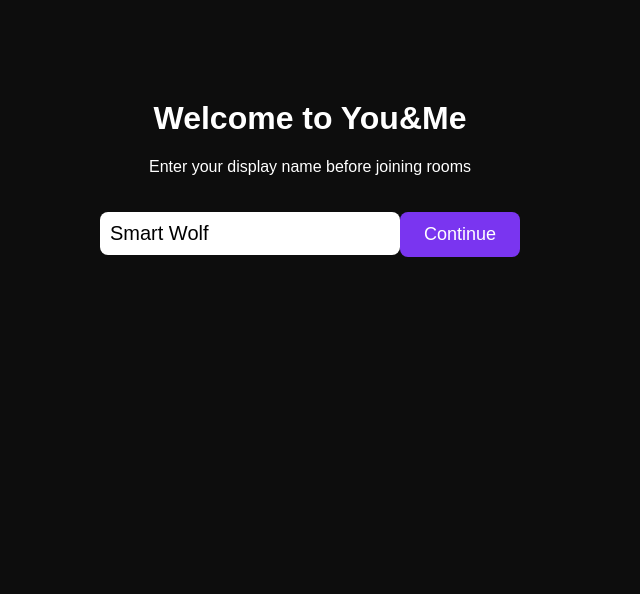
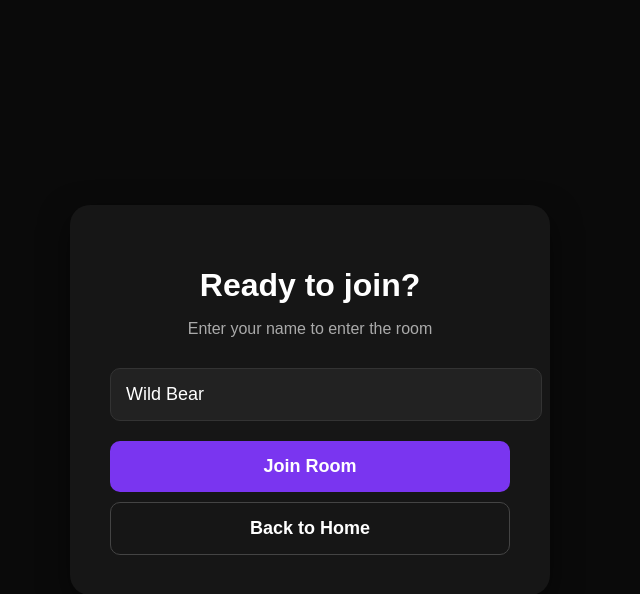
Before and after one commit to santhoshverse/you--me, a React (Vite) app in the folder frontend/: page /room/1 in a window 1280 px wide. Before the commit this address led to /enter. Shown: the top 594 px of the page, without its empty margins (330-970 px from the left). Built offline with nearby package versions, Linux system fonts and the light colour scheme; no server answers.

Commit message:
feat: improve room join flow with name prompt before joining

```diff
--- a/frontend/src/hooks/useWebRTC.js
+++ b/frontend/src/hooks/useWebRTC.js
@@ -10,7 +10,7 @@ export default function useWebRTC() {
   const [screenStream, setScreenStream] = useState(null);
   const [micEnabled, setMicEnabled] = useState(true);
   const [camEnabled, setCamEnabled] = useState(true);
-  const [username] = useState(localStorage.getItem("name") || "Guest");
+  const [username, setUsername] = useState(localStorage.getItem("name") || "Guest");
   const [isHost, setIsHost] = useState(false);
 
   const peerConnections = useRef({});
@@ -198,7 +198,8 @@ export default function useWebRTC() {
 
   // Renamed tryingToJoin -> joinRoom
   // This just sets the INTENT to join. The effect below handles the actual join when ready.
-  function joinRoom(roomId) {
+  function joinRoom(roomId, name) {
+    if (name) setUsername(name);
     roomIdRef.current = roomId;
   }
 
@@ -213,8 +214,8 @@ export default function useWebRTC() {
   async function initSocketJoin(roomId) {
     console.log("🚀 JOINING ROOM:", roomId, "Stream Ready:", !!localStream);
 
-    socket.emit("register", { peerId: peerId.current, username });
-    socket.emit("join-room", { roomId, peerId: peerId.current });
+    socket.emit("register", { peerId: peerId.current, username: username });
+    socket.emit("join-room", { roomId, peerId: peerId.current, username: username });
 
     socket.on("host-update", ({ hostPeerId }) => {
       setIsHost(hostPeerId === peerId.current);
--- a/frontend/src/pages/RoomPage.jsx
+++ b/frontend/src/pages/RoomPage.jsx
@@ -1,4 +1,4 @@
-import React from "react";
+import React, { useState, useEffect } from "react";
 import { useParams, useNavigate } from "react-router-dom";
 import { socket } from "../socket";
 import CouchLayout from "../components/CouchLayout";
@@ -6,21 +6,11 @@ import ChatPanel from "../components/ChatPanel";
 import YouTubePlayer from "../components/YouTubePlayer";
 import SideBar from "../components/SideBar";
 import useWebRTC from "../hooks/useWebRTC";
+import FloatingReactions from "../components/FloatingReactions";
+import { generateRandomName } from "../utils/randomName";
 
-import FloatingReactions from "../components/FloatingReactions";
-
-export default function RoomPage() {
-    const { roomId } = useParams();
-    const navigate = useNavigate();
-
-    // 1. Force name entry if missing
-    React.useEffect(() => {
-        const storedName = localStorage.getItem("name");
-        if (!storedName) {
-            navigate(`/enter?redirect=/room/${roomId}`);
-        }
-    }, [roomId, navigate]);
-
+// --- Sub-component: The actual room content ---
+function RoomContent({ roomId, username }) {
     const {
         localStream,
         peers,
@@ -33,107 +23,82 @@ export default function RoomPage() {
         toggleCam,
         micEnabled,
         camEnabled,
-        username,
         isHost,
         kickPeer
     } = useWebRTC();
 
-    if (!localStorage.getItem("name")) return null; // Wait for redirect
+    const [localVideoUrl, setLocalVideoUrl] = useState(null);
 
-    // No local media state needed anymore - everything is driven by the Universal Player via socket
-    // EXCEPT local file playback which is personal
-    const [localVideoUrl, setLocalVideoUrl] = React.useState(null);
-
-    React.useEffect(() => {
-        joinRoom(roomId);
-    }, [roomId]);
-
-    // ... (rest of code)
+    useEffect(() => {
+        joinRoom(roomId, username);
+    }, [roomId, username]);
 
     function handleURL(url) {
         if (!url) return;
-
-        // Reset local states completely
         setLocalVideoUrl(null);
         if (isSharing) stopScreenShare(roomId);
-
         socket.emit("set-media", {
             roomId,
             media: { type: "url", url }
         });
     }
 
-    // Keep Sidebar callbacks compatible, though they're less critical now
     const handleSelectMedia = (type, payload) => {
         if (type === "file" && payload) {
             const url = URL.createObjectURL(payload);
             setLocalVideoUrl(url);
             if (isSharing) stopScreenShare(roomId);
-
-            // Notify room about the filename so they can sync
-            // Fix: Delay emit slightly to allow React state/refs to update first
             setTimeout(() => {
                 socket.emit("set-media", {
                     roomId,
                     media: { type: "file", filename: payload.name }
                 });
             }, 500);
-
         } else if (type === "screen") {
-            // Screen share logic
             if (isSharing) {
                 stopScreenShare(roomId);
             } else {
-                // If starting screen share, maybe clear other media?
-                // The user said three modes. Let's clear media if starting screen.
                 socket.emit("set-media", { roomId, media: null });
                 startScreenShare(roomId);
             }
         } else {
-            // For buttons that might still be clicked
             const url = prompt("Enter URL:");
             if (url) handleURL(url);
         }
     };
 
-    // Chat State
-    const [messages, setMessages] = React.useState([]);
-    const [chatInput, setChatInput] = React.useState("");
+    const [messages, setMessages] = useState([]);
+    const [chatInput, setChatInput] = useState("");
 
-    React.useEffect(() => {
-        socket.on("chat-message", (msg) => {
-            setMessages(prev => [...prev, msg]);
-        });
-
-        // Listen for remote media changes to clear local file state
-        socket.on("room-state", ({ state }) => {
+    useEffect(() => {
+        const handleChat = (msg) => setMessages(prev => [...prev, msg]);
+        const handleRoomState = ({ state }) => {
             if (state?.media?.type && state.media.type !== "file") {
                 setLocalVideoUrl(null);
             }
-        });
+        };
+
+        socket.on("chat-message", handleChat);
+        socket.on("room-state", handleRoomState);
 
         return () => {
-            socket.off("chat-message");
-            socket.off("room-state");
+            socket.off("chat-message", handleChat);
+            socket.off("room-state", handleRoomState);
         }
-    }, [socket]);
+    }, []);
 
     function sendMessage() {
         if (!chatInput.trim()) return;
-
         socket.emit("chat-message", {
             roomId,
             message: chatInput,
-            username: localStorage.getItem("name") || "Guest",
+            username: username
         });
-
         setChatInput("");
     }
 
     return (
         <div style={{ display: "flex", height: "100vh", width: "100vw", overflow: "hidden" }}>
-
-            {/* Left: Chat Panel */}
             <ChatPanel
                 messages={messages}
                 chatInput={chatInput}
@@ -145,10 +110,7 @@ export default function RoomPage() {
                 peers={peers}
             />
 
-            {/* Center: Main Content Area */}
             <div style={{ flex: 1, display: "flex", flexDirection: "column", position: "relative" }}>
-
-                {/* URL Input Bar */}
                 <div style={{ background: "#111", padding: "10px", textAlign: "center" }}>
                     <input
                         type="text"
@@ -156,7 +118,7 @@ export default function RoomPage() {
                         onKeyDown={(e) => {
                             if (e.key === "Enter") {
                                 handleURL(e.target.value);
-                                e.target.value = ""; // Clear input after send
+                                e.target.value = "";
                             }
                         }}
                         style={{
@@ -172,13 +134,8 @@ export default function RoomPage() {
                     />
                 </div>
 
-                {/* Media Area (Universal Player) */}
                 <div style={{ flex: 1, background: "black", position: "relative", display: "flex", alignItems: "center", justifyContent: "center", overflow: "hidden" }}>
-
-                    {/* Floating Reactions Overlay */}
                     <FloatingReactions roomId={roomId} />
-
-                    {/* The Universal Player */}
                     <YouTubePlayer
                         roomId={roomId}
                         localVideoUrl={localVideoUrl}
@@ -186,7 +143,6 @@ export default function RoomPage() {
                         isHost={isHost}
                     />
 
-                    {/* Screen Share Overlay (Preserving functionality if active) */}
                     {screenStream && (
                         <div style={{ position: "absolute", top: 0, left: 0, width: "100%", height: "100%", zIndex: 10, background: "black" }}>
                             <video
@@ -201,7 +157,6 @@ export default function RoomPage() {
                     )}
                 </div>
 
-                {/* Avatars at Bottom */}
                 <div style={{ height: "180px" }}>
                     <CouchLayout
                         localStream={localStream}
@@ -213,7 +168,6 @@ export default function RoomPage() {
                 </div>
             </div>
 
-            {/* Right: Sidebar (Slim) */}
             <SideBar
                 toggleMic={toggleMic}
                 toggleCam={toggleCam}
@@ -227,3 +181,132 @@ export default function RoomPage() {
         </div>
     );
 }
+
+// --- Main Page Wrapper ---
+export default function RoomPage() {
+    const { roomId } = useParams();
+    const navigate = useNavigate();
+
+    const [hasJoined, setHasJoined] = useState(false);
+    const [name, setName] = useState(localStorage.getItem("name") || "");
+    const [tempName, setTempName] = useState(localStorage.getItem("name") || generateRandomName());
+    const [isRegistering, setIsRegistering] = useState(false);
+
+    // If already joined (e.g. state persists or we just clicked), show room
+    if (hasJoined && name) {
+        return <RoomContent roomId={roomId} username={name} />;
+    }
+
+    const handleJoin = async () => {
+        if (!tempName.trim()) return;
+
+        setIsRegistering(true);
+        try {
+            // Register guest if not already registered (or just to be sure we have a userId)
+            const BACKEND_URL = import.meta.env.VITE_BACKEND_URL || "http://localhost:4000";
+            const res = await fetch(`${BACKEND_URL}/api/rooms/guest`, {
+                method: "POST",
+                headers: { "Content-Type": "application/json" },
+                body: JSON.stringify({ name: tempName })
+            });
+
+            if (res.ok) {
+                const data = await res.json();
+                localStorage.setItem("userId", data.userId);
+                localStorage.setItem("name", data.name);
+                setName(data.name);
+                setHasJoined(true);
+            } else {
+                // Fallback if API fails but we want to allow joining
+                localStorage.setItem("name", tempName);
+                setName(tempName);
+                setHasJoined(true);
+            }
+        } catch (err) {
+            console.error("Registration failed:", err);
+            localStorage.setItem("name", tempName);
+            setName(tempName);
+            setHasJoined(true);
+        } finally {
+            setIsRegistering(false);
+        }
+    };
+
+    return (
+        <div style={joinScreenContainer}>
+            <div style={joinBox}>
+                <h1 style={{ marginBottom: "10px" }}>Ready to join?</h1>
+                <p style={{ color: "#aaa", marginBottom: "30px" }}>Enter your name to enter the room</p>
+
+                <input
+                    type="text"
+                    value={tempName}
+                    onChange={(e) => setTempName(e.target.value)}
+                    placeholder="Your Name"
+                    style={joinInput}
+                    onKeyDown={(e) => e.key === "Enter" && handleJoin()}
+                />
+
+                <button
+                    onClick={handleJoin}
+                    style={joinButton}
+                    disabled={isRegistering}
+                >
+                    {isRegistering ? "Joining..." : "Join Room"}
+                </button>
+
+                <button
+                    onClick={() => navigate("/")}
+                    style={{ ...joinButton, background: "transparent", border: "1px solid #444", marginTop: "10px" }}
+                >
+                    Back to Home
+                </button>
+            </div>
+        </div>
+    );
+}
+
+const joinScreenContainer = {
+    height: "100vh",
+    width: "100vw",
+    display: "flex",
+    alignItems: "center",
+    justifyContent: "center",
+    background: "#0a0a0a",
+    color: "white"
+};
+
+const joinBox = {
+    background: "#161616",
+    padding: "40px",
+    borderRadius: "20px",
+    boxShadow: "0 10px 30px rgba(0,0,0,0.5)",
+    width: "100%",
+    maxWidth: "400px",
+    textAlign: "center"
+};
+
+const joinInput = {
+    width: "100%",
+    padding: "15px",
+    fontSize: "18px",
+    borderRadius: "10px",
+    border: "1px solid #333",
+    background: "#222",
+    color: "white",
+    marginBottom: "20px",
+    outline: "none"
+};
+
+const joinButton = {
+    width: "100%",
+    padding: "15px",
+    fontSize: "18px",
+    borderRadius: "10px",
+    border: "none",
+    background: "#7a35f0",
+    color: "white",
+    cursor: "pointer",
+    fontWeight: "bold",
+    transition: "transform 0.2s"
+};
```
Also changed, not shown: 1 other file (tests, documents, lock files or other folders).
